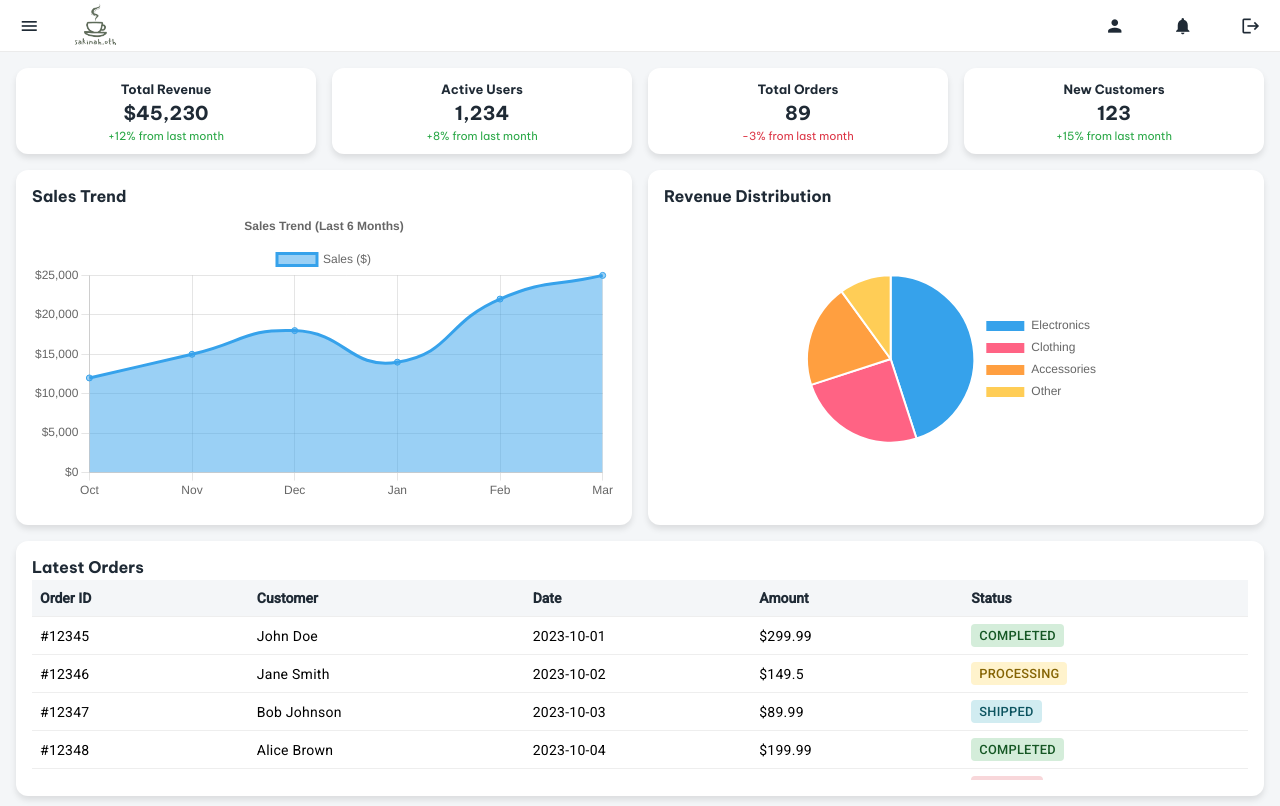
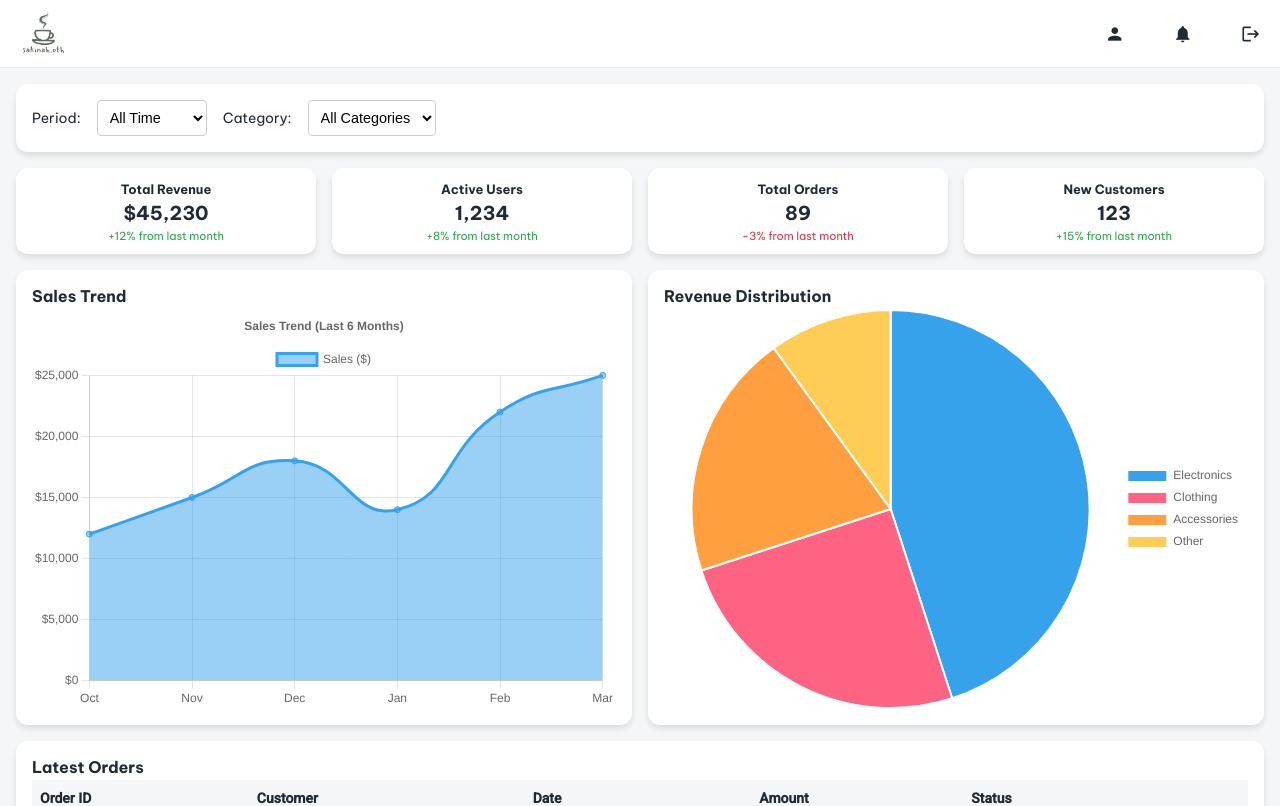
Before and after one commit to sakinahOthman/angular-dashboard, an Angular app: page /dashboard in a window 1280 px wide. Shown: the top 806 px of the page. Built offline with nearby package versions, Linux system fonts and the light colour scheme; sample sign-in values are in the browser's storage.

Commit message:
add data filtering

```diff
--- a/src/app/components/topbar/topbar.component.html
+++ b/src/app/components/topbar/topbar.component.html
@@ -1,9 +1,8 @@
 <header class="topbar">
   <div class="topbar-left">
     <button class="topbar-btn" (click)="toggleSidebar.emit()" aria-label="Toggle sidebar">
-      <mat-icon>menu</mat-icon>
+      <img src="assets/so-logo.png" alt="Company Logo" class="logo">
     </button>
-    <img src="assets/so-logo.png" alt="Company Logo" class="logo">
   </div>
 
   <div class="topbar-right">
--- a/src/app/pages/dashboard/dashboard.component.html
+++ b/src/app/pages/dashboard/dashboard.component.html
@@ -1,12 +1,34 @@
 <app-topbar (toggleSidebar)="toggleSidebar()"></app-topbar>
+
 
 <div class="dashboard-layout">
   <app-sidebar *ngIf="sidebarOpen"></app-sidebar>
   <div class="dashboard-content">
 
-    <div class="metrics-grid">
-      <div class="metric-card">
-        <h3>Total Revenue</h3>
+    <div *ngIf="isLoading" class="dashboard-loading">
+      <div class="loader"></div>
+      <p>Loading dashboard data...</p>
+    </div>
+
+    <ng-container>
+      <div class="data-filtering">
+        <label for="period">Period:</label>
+        <select id="period" [(ngModel)]="selectedPeriod">
+          <option value="all">All Time</option>
+          <option value="lastMonth">Last Month</option>
+          <option value="lastWeek">Last Week</option>
+        </select>
+        <label for="category">Category:</label>
+        <select id="category" [(ngModel)]="selectedCategory">
+          <option value="all">All Categories</option>
+          <option value="electronics">Electronics</option>
+          <option value="clothing">Clothing</option>
+          <option value="accessories">Accessories</option>
+        </select>
+      </div>
+      <div class="metrics-grid">
+        <div class="metric-card">
+          <h3>Total Revenue</h3>
         <p class="metric-value">$45,230</p>
         <p class="metric-change positive">+12% from last month</p>
       </div>
@@ -94,5 +116,6 @@
       </div>
     </div>
 
+    </ng-container>
   </div>
 </div>
--- a/src/app/pages/dashboard/dashboard.component.scss
+++ b/src/app/pages/dashboard/dashboard.component.scss
@@ -8,6 +8,30 @@
   flex: 1;
   padding: 0 1rem;
   background: #f4f6f8;
+}
+
+.data-filtering {
+  display: flex;
+  gap: 1rem;
+  margin: 1rem 0;
+  align-items: center;
+  background: #ffffff;
+  padding: 1rem;
+  border-radius: 12px;
+  box-shadow: 0 4px 6px rgba(0, 0, 0, 0.1);
+}
+
+.data-filtering label {
+  font-weight: 500;
+  color: #1f2a35;
+}
+
+.data-filtering select {
+  padding: 0.5rem;
+  border: 1px solid #ccc;
+  border-radius: 4px;
+  background: #fff;
+  font-size: 0.9rem;
 }
 
 .metrics-grid {
@@ -85,8 +109,8 @@
 
 .chart-container {
   position: relative;
-  height: 300px;
   width: 100%;
+  min-height: 400px;
 }
 
 .pie-chart-container {
@@ -170,3 +194,29 @@
   background: #f8d7da;
   color: #721c24;
 }
+
+.dashboard-loading {
+  min-height: calc(100vh - 80px);
+  display: flex;
+  flex-direction: column;
+  justify-content: center;
+  align-items: center;
+  color: #1f2a35;
+  font-size: 1.1rem;
+}
+
+.loader {
+  width: 52px;
+  height: 52px;
+  border: 6px solid #e0e0e0;
+  border-top-color: #007bff;
+  border-radius: 50%;
+  animation: spin 0.8s linear infinite;
+  margin-bottom: 0.8rem;
+}
+
+@keyframes spin {
+  to {
+    transform: rotate(360deg);
+  }
+}
--- a/src/app/pages/dashboard/dashboard.component.ts
+++ b/src/app/pages/dashboard/dashboard.component.ts
@@ -22,10 +22,14 @@ export class DashboardComponent implements AfterViewInit, OnInit {
   @ViewChild(MatSort) sort!: MatSort;
 
   sidebarOpen = false;
+  isLoading = true;
 
   dataSource!: MatTableDataSource<any>;
 
   displayedColumns: string[] = ['id', 'customer', 'date', 'amount', 'status'];
+
+  selectedPeriod = 'all';
+  selectedCategory = 'all';
 
   username = '';
   password = '';
@@ -34,7 +38,22 @@ export class DashboardComponent implements AfterViewInit, OnInit {
   constructor(private router: Router) {}
 
   ngOnInit() {
-    this.dataSource = new MatTableDataSource(this.latestOrders);
+    this.dataSource = new MatTableDataSource<any>([]);
+    this.isLoading = true;
+
+    setTimeout(() => {
+
+      this.dataSource.data = this.latestOrders;
+      this.isLoading = false;
+
+      // Re-apply paginator/sort in case ViewChild is ready
+      if (this.paginator) {
+        this.dataSource.paginator = this.paginator;
+      }
+      if (this.sort) {
+        this.dataSource.sort = this.sort;
+      }
+    }, 1200);
   }
 
   toggleSidebar() {
@@ -46,7 +65,7 @@ export class DashboardComponent implements AfterViewInit, OnInit {
     new Chart(this.chartCanvas.nativeElement, {
       type: 'line',
       data: this.lineChartData,
-      options: this.lineChartOptions
+      options: this.lineChartOptions,
     });
 
     // Pie Chart
@@ -91,6 +110,7 @@ export class DashboardComponent implements AfterViewInit, OnInit {
 
   public lineChartOptions: any = {
     responsive: true,
+    maintainAspectRatio: false,
     plugins: {
       legend: {
         display: true,
@@ -123,6 +143,7 @@ export class DashboardComponent implements AfterViewInit, OnInit {
 
   public pieChartOptions: any = {
     responsive: true,
+    maintainAspectRatio: false,
     plugins: {
       legend: {
         display: true,
```
